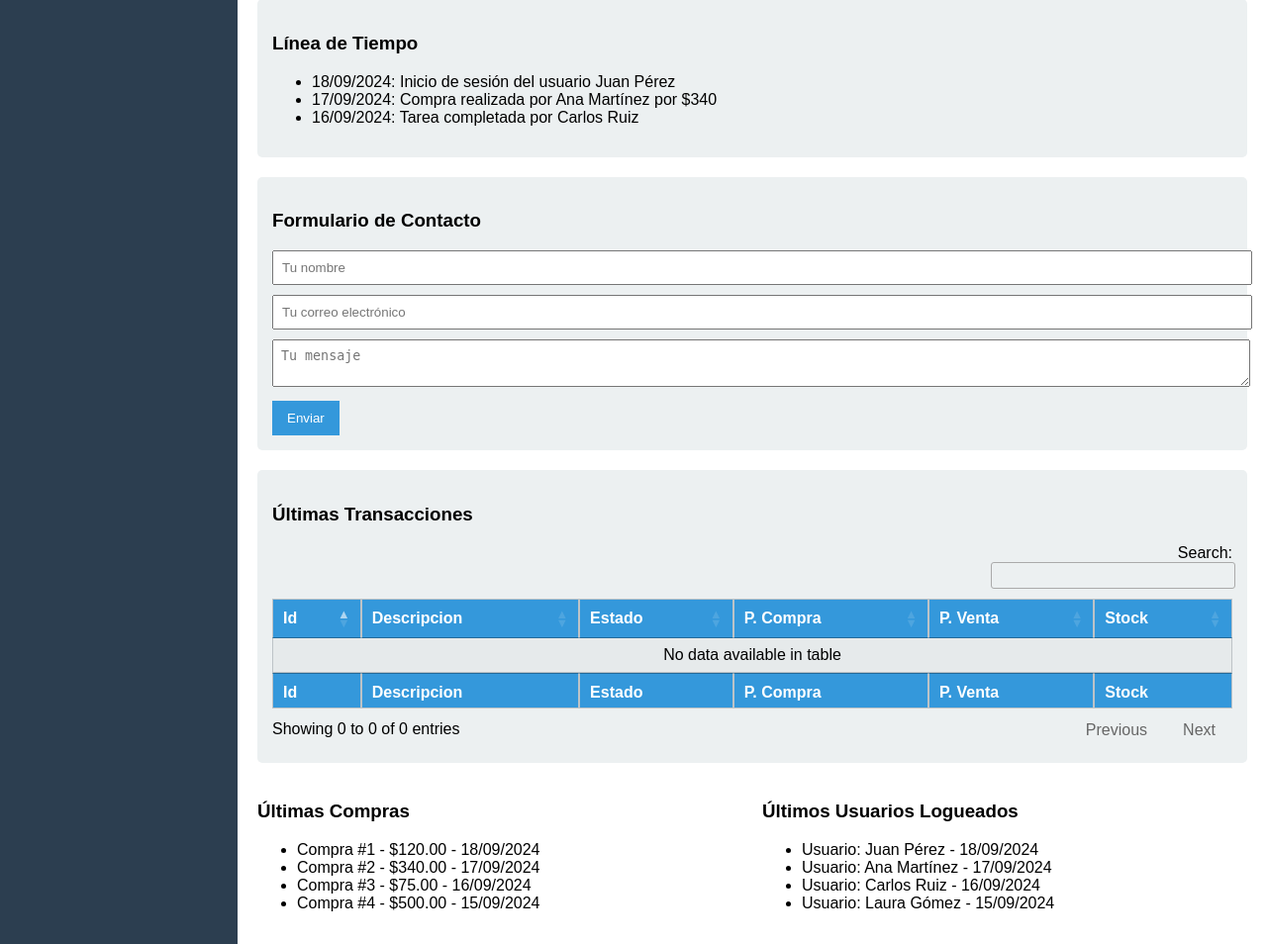
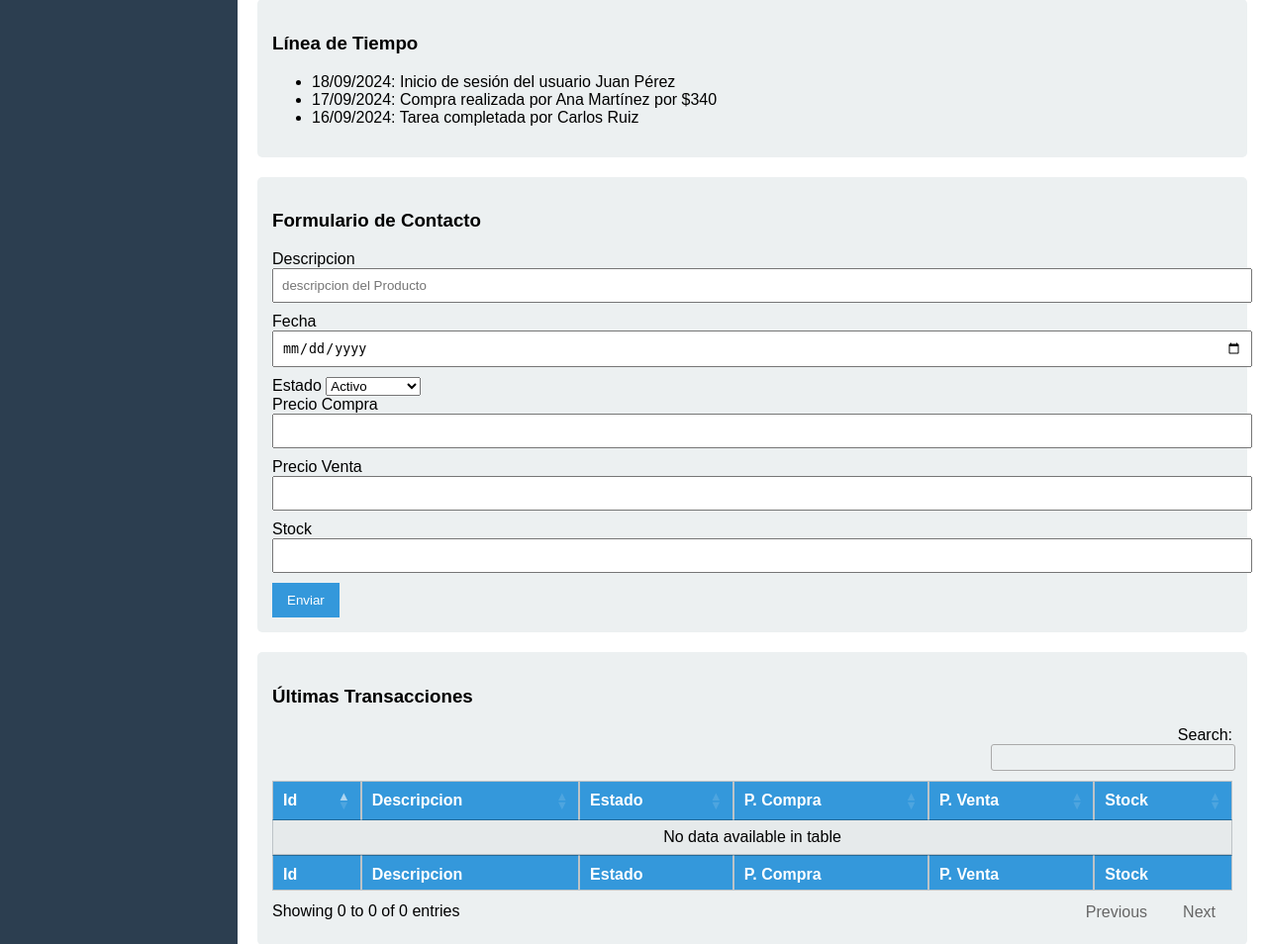
Before and after one commit to Angeloponce25/Proyecto1, a PHP site: page /dashboard.php in a window 1280 px wide. Shown: the part 316-1270 px from the top of the page at 99% size. Run offline with PHP 8.4, Linux system fonts and the light colour scheme; a user stored in the database is signed in; data that the repository does not hold is empty; some libraries are stand-ins or nearby versions.

Commit message:
Clase041224

```diff
--- a/dashboard.php
+++ b/dashboard.php
@@ -143,10 +143,23 @@
         </div>
         <div class="formulario">
             <h3>Formulario de Contacto</h3>
-            <form>
-                <input type="text" placeholder="Tu nombre">
-                <input type="email" placeholder="Tu correo electrónico">
-                <textarea placeholder="Tu mensaje"></textarea>
+            <form id="FormularioProducto">
+                <label for="descripcion">Descripcion</label>
+                <input type="text" id="txtdescripcion" name="txtdescripcion" placeholder="descripcion del Producto">
+                <label for="fecha">Fecha</label>
+                <input type="date" id="txtfecha" name="txtfecha">
+                <label for="estado">Estado</label>
+                <select name="txtEstado" id="txtEstado">
+                    <option value="1">Activo</option>
+                    <option value="2">Desactivado</option>
+                </select>
+                <br>
+                <label for="precio_compra">Precio Compra</label>
+                <input type="number" id="txtprecio_compra" name="txtprecio_compra">
+                <label for="precio_venta">Precio Venta</label>
+                <input type="number" id="txtprecio_venta" name="txtprecio_venta">
+                <label for="stock">Stock</label>
+                <input type="number" id="txtstock" name="txtstock">
                 <button type="submit">Enviar</button>
             </form>
         </div>
@@ -209,6 +222,10 @@
 </body>
 </html>
 <script>
+    document.getElementById('FormularioProducto').onsubmit = function(event)
+    {
+
+    }
     $(document).ready(
         function()
         {
```
